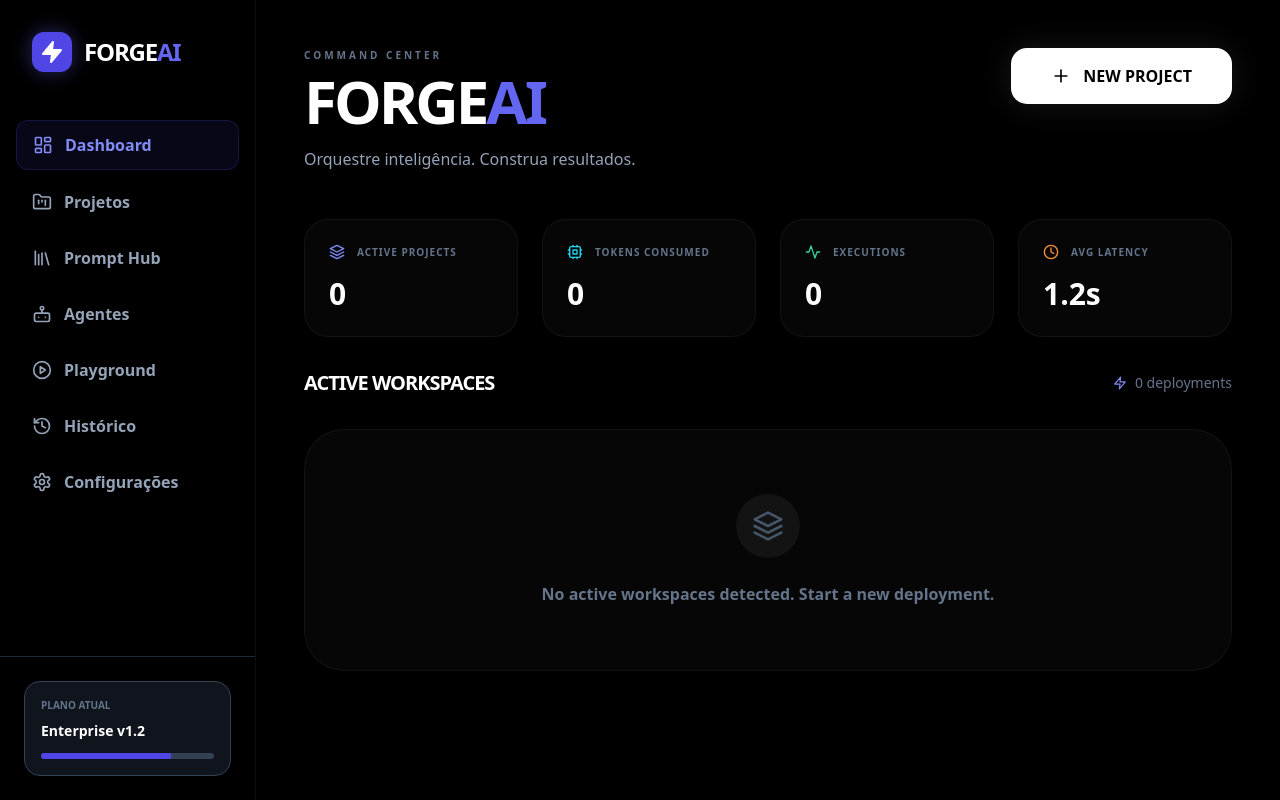
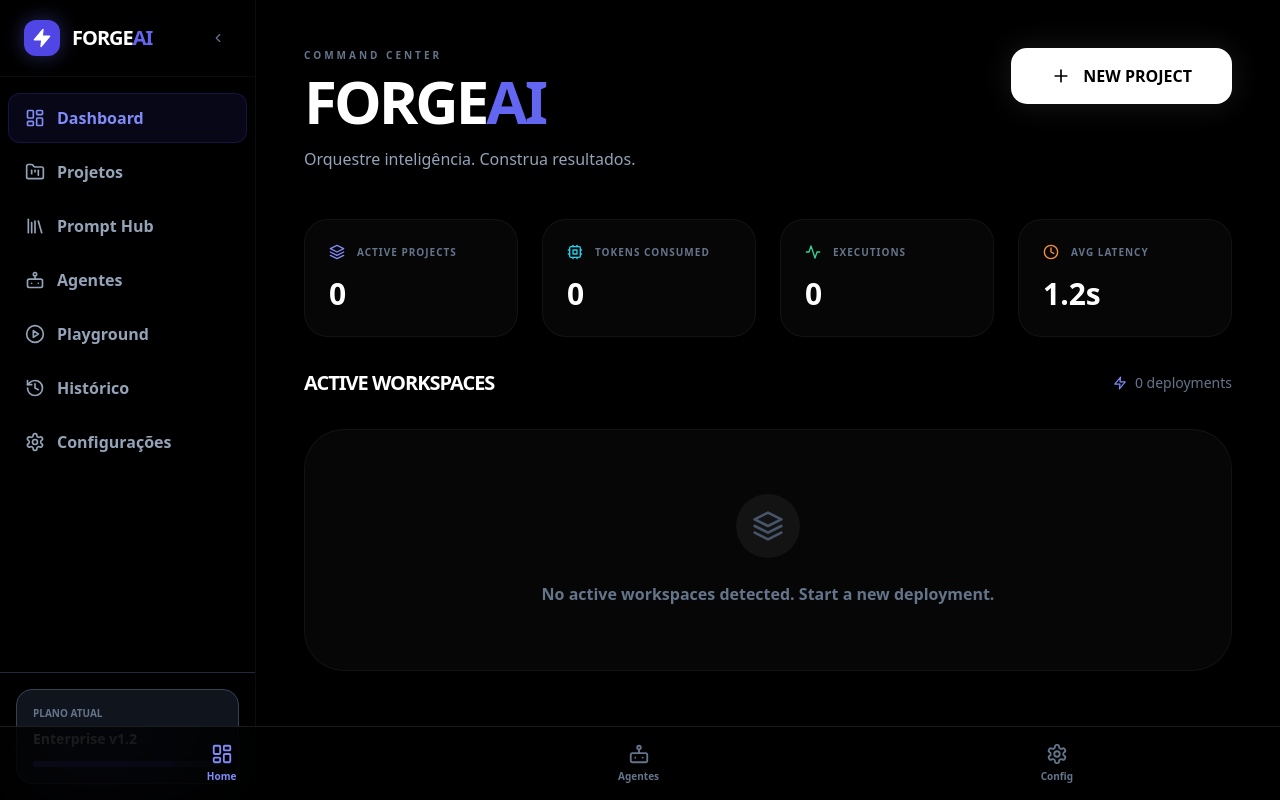
Before and after one commit to faelscarpato/promptdesk, a React (Vite) app in the folder apps/desktop/: page / in a window 1280 px wide. Built offline with nearby package versions, Linux system fonts and the light colour scheme.

Commit message:
feat: sidebar retrátil + dockbar mobile responsivo

```diff
--- a/apps/desktop/src/App.tsx
+++ b/apps/desktop/src/App.tsx
@@ -1,5 +1,7 @@
+import { useState } from 'react';
 import { BrowserRouter as Router, Routes, Route } from 'react-router-dom';
-import { Sidebar } from './components/Sidebar';
+import { Menu } from 'lucide-react';
+import { Sidebar, MobileDock, MobileDrawer } from './components/Sidebar';
 import { Dashboard } from './pages/Dashboard';
 import { ProjectBuilder } from './pages/ProjectBuilder';
 import { PromptMasterBuilder } from './pages/PromptMasterBuilder';
@@ -10,40 +12,63 @@ import { Playground } from './pages/Playground';
 import { AgentGallery } from './pages/AgentGallery';
 import { ChatHistory } from './pages/ChatHistory';
 
-// REGRA DE LAYOUT:
-// - .app-shell   => h-screen, overflow:hidden  (tela inteira, NUNCA rola)
-// - .app-sidebar => h-screen, overflow:hidden  (sidebar fixa)
-// - .app-main    => flex-1, h-screen, overflow:hidden  (area de conteudo, nao rola)
-// - cada pagina e responsavel por criar sua propria area de scroll interna
+function App() {
+  const [drawerOpen, setDrawerOpen] = useState(false);
 
-function App() {
   return (
     <Router>
+      {/* ====== SHELL PRINCIPAL ====== */}
       <div
         className="flex bg-black text-white selection:bg-indigo-500/30"
         style={{ height: '100vh', overflow: 'hidden' }}
       >
-        {/* Sidebar — nunca rola */}
+        {/* Sidebar — vis\u00edvel apenas em md+ */}
         <Sidebar />
 
-        {/* Area principal — nunca rola no nivel raiz */}
+        {/* Drawer mobile completo */}
+        <MobileDrawer open={drawerOpen} onClose={() => setDrawerOpen(false)} />
+
+        {/* ====== AREA PRINCIPAL ====== */}
+        <div className="flex-1 flex flex-col" style={{ height: '100vh', overflow: 'hidden' }}>
+
+          {/* Topbar mobile (s\u00f3 aparece em telas < md) */}
+          <header className="md:hidden flex items-center justify-between
+            px-4 py-3 bg-black/60 backdrop-blur border-b border-white/5 shrink-0">
+            <div className="flex items-center gap-2">
+              <button
+                onClick={() => setDrawerOpen(true)}
+                className="p-2 rounded-xl text-slate-400 hover:text-white hover:bg-white/5 transition-all"
+              >
+                <Menu size={22} />
+              </button>
+              <span className="text-lg font-black text-white tracking-tighter">
+                Forge<span className="text-indigo-500">AI</span>
+              </span>
+            </div>
+          </header>
+
+          {/* Conteudo das p\u00e1ginas */}
           <main
-          className="flex-1 flex flex-col"
-          style={{ height: '100vh', overflow: 'hidden' }}
+            className="flex-1"
+            style={{ overflow: 'hidden' }}
           >
             <Routes>
-            <Route path="/" element={<Dashboard />} />
-            <Route path="/projects" element={<Dashboard />} />
+              <Route path="/"           element={<Dashboard />} />
+              <Route path="/projects"   element={<Dashboard />} />
               <Route path="/project/:id" element={<ProjectBuilder />} />
               <Route path="/builder/:id" element={<PromptMasterBuilder />} />
-            <Route path="/result" element={<LLMResult />} />
-            <Route path="/hub" element={<PromptHub />} />
+              <Route path="/result"     element={<LLMResult />} />
+              <Route path="/hub"        element={<PromptHub />} />
               <Route path="/playground" element={<Playground />} />
-            <Route path="/settings" element={<SettingsPage />} />
-            <Route path="/agents" element={<AgentGallery />} />
-            <Route path="/history" element={<ChatHistory />} />
+              <Route path="/settings"   element={<SettingsPage />} />
+              <Route path="/agents"     element={<AgentGallery />} />
+              <Route path="/history"    element={<ChatHistory />} />
             </Routes>
           </main>
+
+          {/* Dockbar — vis\u00edvel apenas em mobile */}
+          <MobileDock />
+        </div>
       </div>
     </Router>
   );
--- a/apps/desktop/src/components/Sidebar.tsx
+++ b/apps/desktop/src/components/Sidebar.tsx
@@ -1,4 +1,4 @@
-import React from 'react';
+import React, { useState } from 'react';
 import { useNavigate, useLocation } from 'react-router-dom';
 import {
   LayoutDashboard,
@@ -9,41 +9,116 @@ import {
   Zap,
   Bot,
   History,
+  ChevronLeft,
+  ChevronRight,
+  Menu,
+  X,
 } from 'lucide-react';
 
-// Sidebar e SEMPRE fixa: h-screen, overflow:hidden, shrink-0
+const ALL_ITEMS = [
+  { icon: LayoutDashboard, label: 'Dashboard',    path: '/' },
+  { icon: FolderKanban,   label: 'Projetos',      path: '/projects' },
+  { icon: Library,        label: 'Prompt Hub',    path: '/hub' },
+  { icon: Bot,            label: 'Agentes',       path: '/agents' },
+  { icon: PlayCircle,     label: 'Playground',    path: '/playground' },
+  { icon: History,        label: 'Hist\u00f3rico',     path: '/history' },
+  { icon: Settings,       label: 'Configura\u00e7\u00f5es', path: '/settings' },
+];
+
+const DOCK_ITEMS = [
+  { icon: LayoutDashboard, label: 'Home',   path: '/' },
+  { icon: Bot,             label: 'Agentes', path: '/agents' },
+  { icon: Settings,        label: 'Config',  path: '/settings' },
+];
+
+// ─── Dockbar mobile ────────────────────────────────────────────────────────────
+export const MobileDock: React.FC = () => {
+  const navigate = useNavigate();
+  const location = useLocation();
+
+  return (
+    <nav
+      className="fixed bottom-0 left-0 right-0 z-50 flex items-center justify-around
+                 bg-black/80 backdrop-blur-2xl border-t border-white/10
+                 px-4 pb-safe pt-3"
+      style={{ paddingBottom: 'max(12px, env(safe-area-inset-bottom))' }}
+    >
+      {DOCK_ITEMS.map((item) => {
+        const isActive =
+          location.pathname === item.path ||
+          (item.path !== '/' && location.pathname.startsWith(item.path));
+        return (
+          <button
+            key={item.path}
+            onClick={() => navigate(item.path)}
+            className={`flex flex-col items-center gap-1 px-6 py-1 rounded-xl transition-all ${
+              isActive ? 'text-indigo-400' : 'text-slate-500 hover:text-slate-300'
+            }`}
+          >
+            <item.icon size={22} />
+            <span className={`text-[10px] font-bold ${
+              isActive ? 'text-indigo-400' : 'text-slate-500'
+            }`}>
+              {item.label}
+            </span>
+          </button>
+        );
+      })}
+    </nav>
+  );
+};
+
+// ─── Sidebar desktop (retrátil) ────────────────────────────────────────────────
 export const Sidebar: React.FC = () => {
   const navigate = useNavigate();
   const location = useLocation();
-
-  const menuItems = [
-    { icon: LayoutDashboard, label: 'Dashboard',     path: '/' },
-    { icon: FolderKanban,   label: 'Projetos',       path: '/projects' },
-    { icon: Library,        label: 'Prompt Hub',     path: '/hub' },
-    { icon: Bot,            label: 'Agentes',        path: '/agents' },
-    { icon: PlayCircle,     label: 'Playground',     path: '/playground' },
-    { icon: History,        label: 'Histórico',      path: '/history' },
-    { icon: Settings,       label: 'Configurações',  path: '/settings' },
-  ];
+  const [collapsed, setCollapsed] = useState(false);
 
   return (
     <aside
-      className="w-64 bg-black/40 backdrop-blur-2xl text-slate-400 flex flex-col border-r border-white/5 shrink-0"
+      className={`
+        hidden md:flex flex-col
+        bg-black/40 backdrop-blur-2xl text-slate-400
+        border-r border-white/5 shrink-0
+        transition-all duration-300 ease-in-out
+        ${ collapsed ? 'w-[72px]' : 'w-64' }
+      `}
       style={{ height: '100vh', overflow: 'hidden' }}
     >
-      {/* Logo */}
-      <div className="p-8 flex items-center gap-3 shrink-0">
-        <div className="bg-indigo-600 p-2 rounded-xl text-white shadow-[0_0_20px_rgba(99,102,241,0.4)]">
-          <Zap size={24} fill="currentColor" />
-        </div>
-        <span className="text-2xl font-black text-white tracking-tighter uppercase">
-          Forge<span className="text-indigo-500">AI</span>
-        </span>
+      {/* Logo + bot\u00e3o retrair */}
+      <div className={`flex items-center shrink-0 border-b border-white/5
+        ${ collapsed ? 'justify-center py-5 px-0' : 'justify-between px-6 py-5' }`}
+      >
+        {!collapsed && (
+          <div className="flex items-center gap-3">
+            <div className="bg-indigo-600 p-2 rounded-xl text-white shadow-[0_0_20px_rgba(99,102,241,0.4)]">
+              <Zap size={20} fill="currentColor" />
+            </div>
+            <span className="text-xl font-black text-white tracking-tighter uppercase">
+              Forge<span className="text-indigo-500">AI</span>
+            </span>
+          </div>
+        )}
+
+        {collapsed && (
+          <div className="bg-indigo-600 p-2 rounded-xl text-white shadow-[0_0_20px_rgba(99,102,241,0.4)]">
+            <Zap size={20} fill="currentColor" />
+          </div>
+        )}
+
+        <button
+          onClick={() => setCollapsed(v => !v)}
+          className={`p-1.5 rounded-lg text-slate-500 hover:text-white hover:bg-white/5 transition-all
+            ${ collapsed ? 'absolute right-[-14px] bg-slate-900 border border-white/10 z-10 rounded-full' : '' }`}
+          title={ collapsed ? 'Expandir sidebar' : 'Retrair sidebar' }
+        >
+          {collapsed ? <ChevronRight size={14} /> : <ChevronLeft size={14} />}
+        </button>
       </div>
 
-      {/* Nav — ocupa espaco disponivel */}
-      <nav className="flex-1 px-4 space-y-2 mt-4 overflow-hidden">
-        {menuItems.map((item) => {
+      {/* Nav */}
+      <nav className="flex-1 px-2 space-y-1 mt-4 overflow-hidden">
+        {ALL_ITEMS.map((item) => {
           const isActive =
             location.pathname === item.path ||
             (item.path !== '/' && location.pathname.startsWith(item.path));
@@ -51,32 +126,103 @@ export const Sidebar: React.FC = () => {
             <button
               key={item.path}
               onClick={() => navigate(item.path)}
+              title={ collapsed ? item.label : undefined }
               className={`
-                w-full flex items-center gap-3 px-4 py-3 rounded-xl font-bold transition-all
-                ${
-                  isActive
+                w-full flex items-center rounded-xl font-bold transition-all
+                ${ collapsed ? 'justify-center px-0 py-3' : 'gap-3 px-4 py-3' }
+                ${ isActive
                     ? 'bg-indigo-600/10 text-indigo-400 border border-indigo-600/20'
-                    : 'hover:bg-slate-800 hover:text-slate-200'
-                }
+                    : 'hover:bg-slate-800 hover:text-slate-200 border border-transparent' }
               `}
             >
-              <item.icon size={20} />
-              {item.label}
+              <item.icon size={20} className="shrink-0" />
+              {!collapsed && <span>{item.label}</span>}
             </button>
           );
         })}
       </nav>
 
-      {/* Footer da sidebar */}
-      <div className="p-6 border-t border-slate-800 shrink-0">
-        <div className="bg-slate-800/50 rounded-2xl p-4 border border-slate-700">
-          <p className="text-[10px] font-black uppercase text-slate-500 mb-2">Plano Atual</p>
-          <p className="text-sm font-bold text-white">Enterprise v1.2</p>
-          <div className="w-full bg-slate-700 h-1.5 rounded-full mt-3 overflow-hidden">
-            <div className="bg-indigo-600 h-full w-3/4" />
+      {/* Footer — s\u00f3 aparece expandido */}
+      {!collapsed && (
+        <div className="p-4 border-t border-slate-800 shrink-0">
+          <div className="bg-slate-800/50 rounded-2xl p-4 border border-slate-700">
+            <p className="text-[10px] font-black uppercase text-slate-500 mb-2">Plano Atual</p>
+            <p className="text-sm font-bold text-white">Enterprise v1.2</p>
+            <div className="w-full bg-slate-700 h-1.5 rounded-full mt-3 overflow-hidden">
+              <div className="bg-indigo-600 h-full w-3/4" />
+            </div>
           </div>
         </div>
-      </div>
+      )}
     </aside>
   );
 };
+
+// ─── Drawer mobile (menu completo) ─────────────────────────────────────────────
+export const MobileDrawer: React.FC<{ open: boolean; onClose: () => void }> = ({ open, onClose }) => {
+  const navigate = useNavigate();
+  const location = useLocation();
+
+  return (
+    <>
+      {/* Overlay */}
+      <div
+        onClick={onClose}
+        className={`fixed inset-0 z-40 bg-black/60 backdrop-blur-sm transition-opacity duration-300
+          ${ open ? 'opacity-100 pointer-events-auto' : 'opacity-0 pointer-events-none' }`}
+      />
+
+      {/* Drawer */}
+      <aside
+        className={`fixed top-0 left-0 z-50 h-full w-72 bg-slate-950 border-r border-white/10
+          flex flex-col transition-transform duration-300 ease-in-out
+          ${ open ? 'translate-x-0' : '-translate-x-full' }`}
+      >
+        <div className="flex items-center justify-between px-6 py-5 border-b border-white/5">
+          <div className="flex items-center gap-3">
+            <div className="bg-indigo-600 p-2 rounded-xl text-white">
+              <Zap size={20} fill="currentColor" />
+            </div>
+            <span className="text-xl font-black text-white tracking-tighter uppercase">
+              Forge<span className="text-indigo-500">AI</span>
+            </span>
+          </div>
+          <button onClick={onClose} className="p-2 text-slate-400 hover:text-white transition-colors">
+            <X size={20} />
+          </button>
+        </div>
+
+        <nav className="flex-1 px-4 py-4 space-y-1 overflow-y-auto">
+          {ALL_ITEMS.map((item) => {
+            const isActive =
+              location.pathname === item.path ||
+              (item.path !== '/' && location.pathname.startsWith(item.path));
+            return (
+              <button
+                key={item.path}
+                onClick={() => { navigate(item.path); onClose(); }}
+                className={`w-full flex items-center gap-3 px-4 py-3 rounded-xl font-bold transition-all
+                  ${ isActive
+                      ? 'bg-indigo-600/10 text-indigo-400 border border-indigo-600/20'
+                      : 'hover:bg-slate-800 hover:text-slate-200 border border-transparent' }`}
+              >
+                <item.icon size={20} />
+                <span>{item.label}</span>
+              </button>
+            );
+          })}
+        </nav>
+
+        <div className="p-4 border-t border-slate-800">
+          <div className="bg-slate-800/50 rounded-2xl p-4 border border-slate-700">
+            <p className="text-[10px] font-black uppercase text-slate-500 mb-2">Plano Atual</p>
+            <p className="text-sm font-bold text-white">Enterprise v1.2</p>
+            <div className="w-full bg-slate-700 h-1.5 rounded-full mt-3 overflow-hidden">
+              <div className="bg-indigo-600 h-full w-3/4" />
+            </div>
+          </div>
+        </div>
+      </aside>
+    </>
+  );
+};
```
Lines whose indentation alone changed are shown as unchanged.
